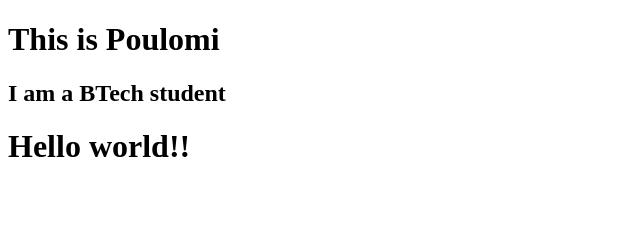
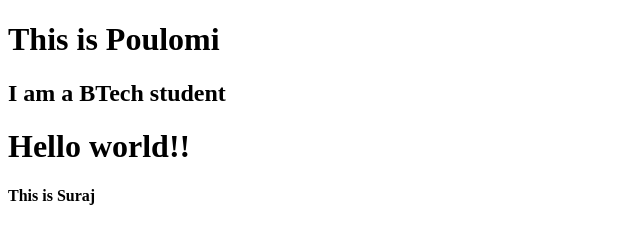
Before and after one commit to poulomi-03/demo, a plain HTML site: page index.html in a window 1280 px wide. Shown: the whole page, without its empty margins (0-640 px from the left). Drawn offline with Linux system fonts and the light colour scheme.

Commit message:
suraj commit

```diff
--- a/index.html
+++ b/index.html
@@ -9,5 +9,6 @@
   <h1>This is Poulomi</h1>
   <h2>I am a BTech student</h2>
   <h1>Hello world!!</h1>
+  <h4>This is Suraj</h4>
 </body>
 </html>
```
